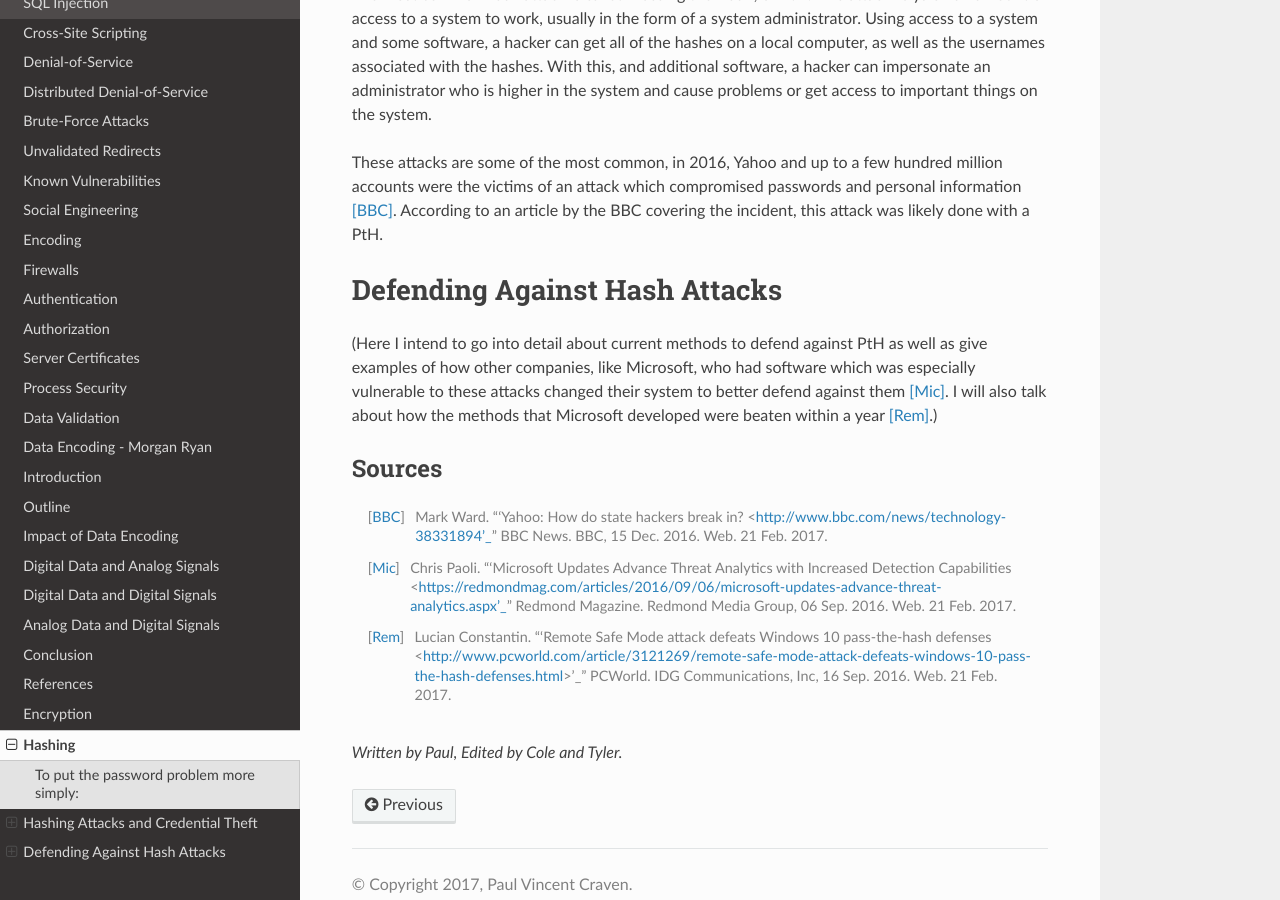
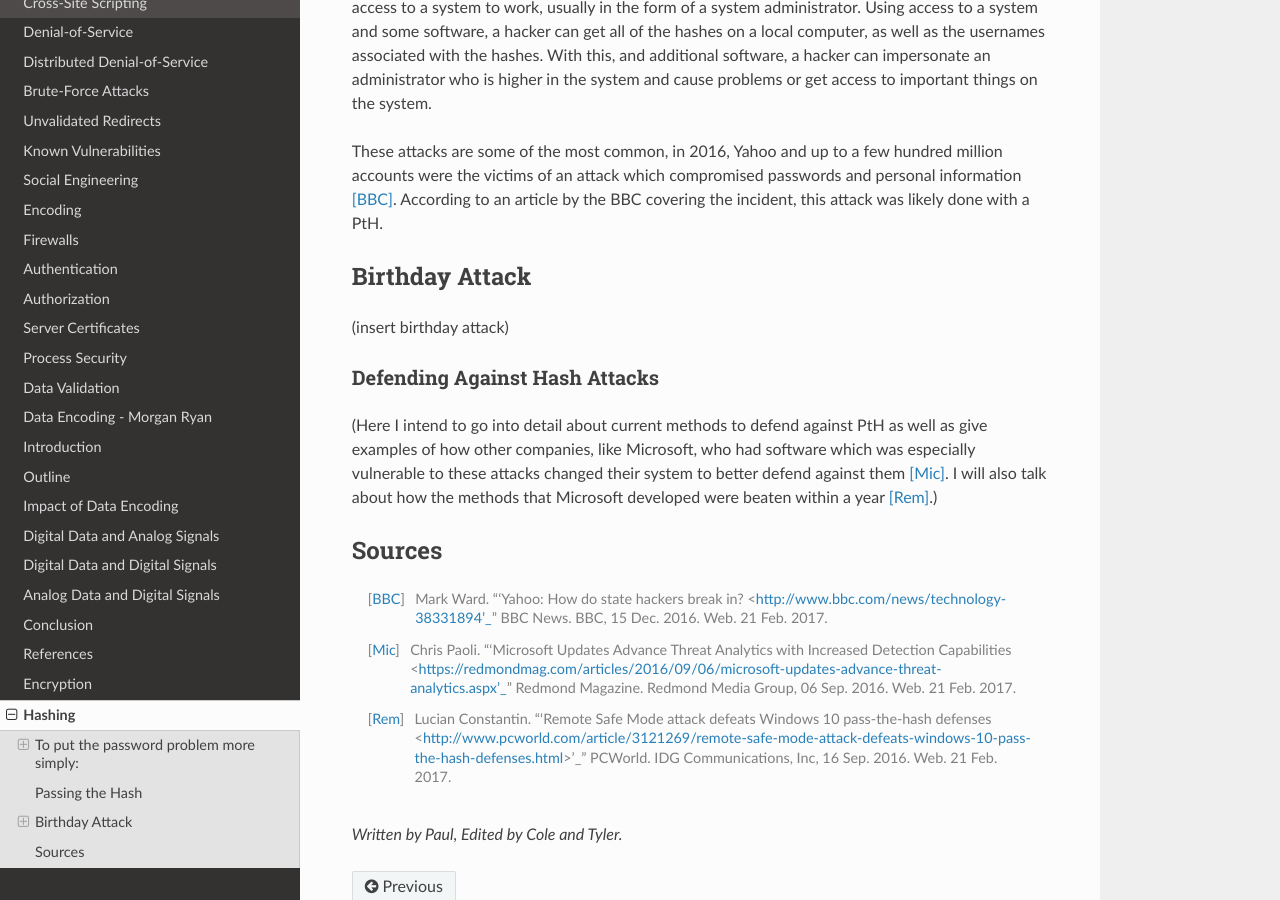
Before and after one commit to pvcraven/2017_web_security, a Sphinx documentation site: the page built from source/hashing/hashing.rst, in a window 1280 px wide and 900 px high, scrolled down 1657 px. Built offline with Sphinx 7.4.7 and the Read the Docs theme 2.0.0, drawn with Linux system fonts in a browser that asks for light colours.

Commit message:
birthday attack

```diff
--- a/source/hashing/hashing.rst
+++ b/source/hashing/hashing.rst
@@ -1,3 +1,4 @@
+=======
 Hashing
 =======
 One of the more successful developments in the world of computer security was the implementation of hashing to encode sensitive
@@ -12,7 +13,7 @@
 hashing function. This hash is used to form a response to a random number, which is a challenge that the server sends to the user. The
 answer sent back to the server is compared to the expected answer that the server formed with its copy of the users hash that it keeps.
 If the answers are the same, then the server knows that the user is using the correct password associated with the username.
-  .. image:: challenge_response.png
+ .. image:: challenge_response.png
 To put the password problem more simply:
 ----------------------------------------
 
@@ -46,6 +47,10 @@
 compromised passwords and personal information [BBC]_. According to an article by the BBC covering the incident, this attack was likely
 done with a PtH.
 
+Birthday Attack
+---------------
+(insert birthday attack)
+
 Defending Against Hash Attacks
 ==============================
 (Here I intend to go into detail about current methods to defend against PtH as well as give examples of how other companies, like
```
